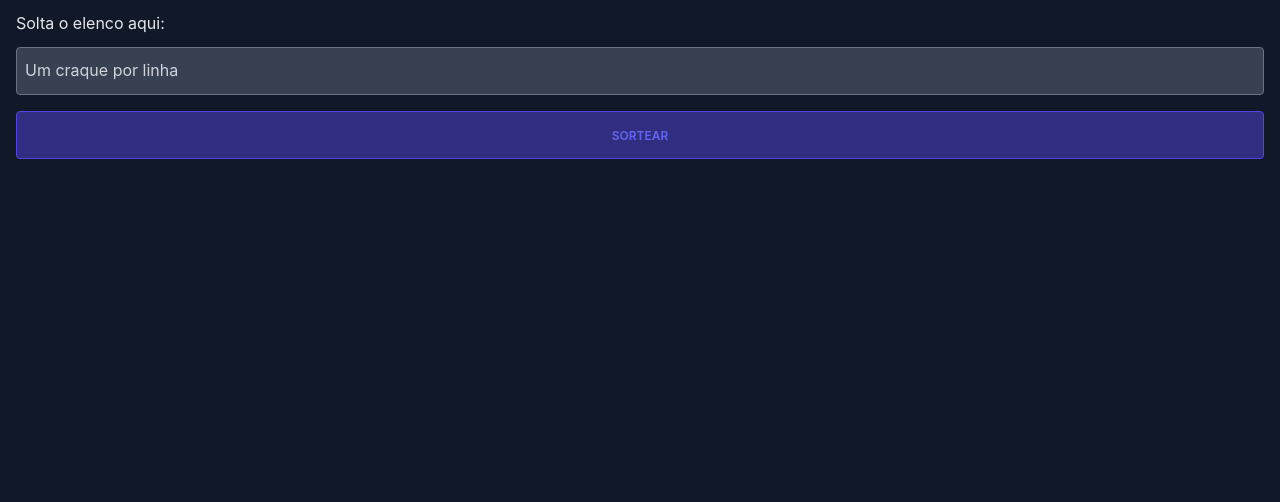
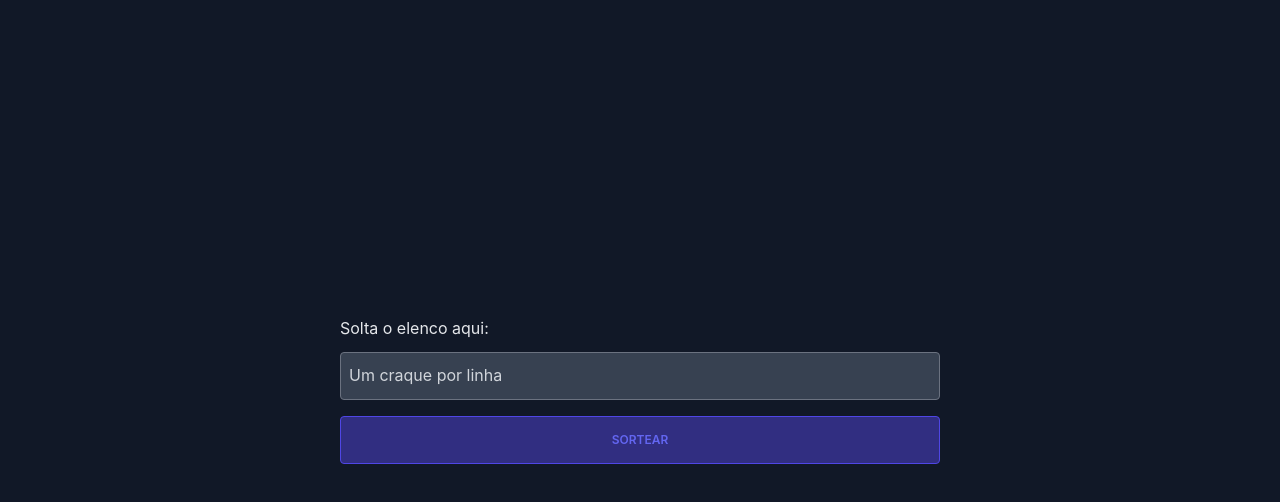
Before and after one commit to gabriel-barreto/shuffler, a React (Vite) app: page / in a window 1280 px wide. Shown: the top 502 px of the page. Built offline with nearby package versions, Linux system fonts and the light colour scheme.

Commit message:
feat: make responsive

```diff
--- a/src/App.styled.ts
+++ b/src/App.styled.ts
@@ -2,9 +2,19 @@ import { styled } from '@/theme'
 
 export const App = styled('main', {
   backgroundColor: '$gray900',
-  height: '100vh',
-  overflowY: 'scroll',
-  padding: '$2'
+  display: 'flex',
+  justifyContent: 'center',
+  minHeight: '100vh',
+  padding: '$2',
+  '@sm': {
+    alignItems: 'center',
+    padding: '$4'
+  }
+})
+
+export const Wrapper = styled('div', {
+  maxWidth: '$maxWidth',
+  width: '100%'
 })
 
 export const Spacer = styled('span', {
--- a/src/App.tsx
+++ b/src/App.tsx
@@ -27,9 +27,11 @@ export function App() {
 
   return (
     <S.App className={standardTheme} ref={scrollableContainer}>
-      <Form onSubmit={onSubmit} />
-      <S.Spacer />
-      <Teams teams={teams} />
+      <S.Wrapper>
+        <Form onSubmit={onSubmit} />
+        <S.Spacer />
+        <Teams teams={teams} />
+      </S.Wrapper>
     </S.App>
   )
 }
```
